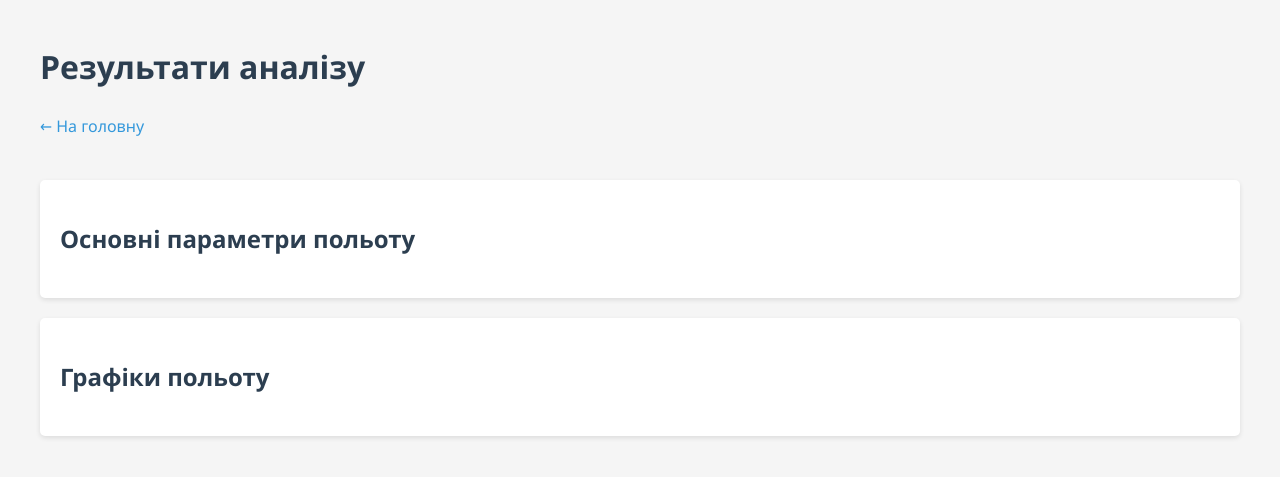
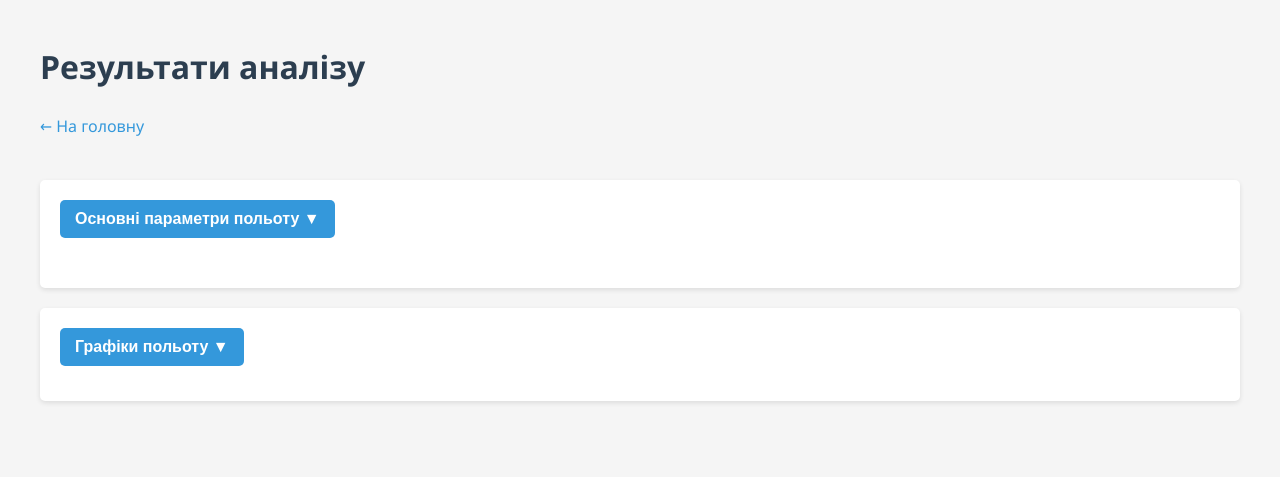
Before and after one commit to MarkKoval/Log-Analizer-ArduPilot, a Flask app: template templates/results.html in a window 1280 px wide. Shown: the top 477 px of the page. Run offline with Flask 3, Linux system fonts and the light colour scheme; the template is opened without the code that fills it, so the values that code supplies are empty; some libraries are stand-ins or nearby versions.

Commit message:
Update v.0.2.2 - Visual Control

```diff
--- a/static/css/styles.css
+++ b/static/css/styles.css
@@ -203,3 +203,42 @@ button[type="submit"]:hover {
         .js-plotly-plot .plotly text {
             font-family: 'Segoe UI', Tahoma, Geneva, Verdana, sans-serif !important;
         }
+
+.toggle-button {
+    display: inline-block;
+    padding: 10px 15px;
+    background: #3498db; /* як у file-upload label */
+    color: #fff;
+    border-radius: 5px;
+    cursor: pointer;
+    font-size: 16px;
+    font-weight: bold;
+    border: none;
+    margin-bottom: 15px;
+    transition: background 0.3s;
+    user-select: none;
+}
+
+.toggle-button:hover {
+    background: #2980b9;
+}
+
+.toggle-button:focus {
+    outline: none;
+}
+
+.section-content {
+    max-height: 2000px; /* достатньо високе значення, щоб вміст повністю поміщався */
+    overflow: hidden;
+    transition: max-height 0.4s ease;
+    /* opacity для плавності появи */
+    opacity: 1;
+    transition-property: max-height, opacity;
+}
+
+.section-content.collapsed {
+    max-height: 0;
+    opacity: 0;
+    padding: 0; /* опціонально, щоб прибрати відступи при згортанні */
+    margin: 0;
+}
--- a/templates/results.html
+++ b/templates/results.html
@@ -1,12 +1,21 @@
 <!DOCTYPE html>
 <html lang="uk">
 <head>
-    <meta charset="UTF-8">
-    <meta name="viewport" content="width=device-width, initial-scale=1.0">
+    <meta charset="UTF-8" />
+    <meta name="viewport" content="width=device-width, initial-scale=1" />
     <title>Результати аналізу</title>
-    <link rel="stylesheet" href="{{ url_for('static', filename='css/styles.css') }}">
-    <!-- Додаємо підтримку Plotly (вже включається автоматично, але можна додати для надійності) -->
+    <link rel="stylesheet" href="{{ url_for('static', filename='css/styles.css') }}" />
     <script src="https://cdn.plot.ly/plotly-latest.min.js"></script>
+    <style>
+        /* Приховуємо контент, якщо встановлено клас hidden */
+        .hidden {
+            max-height: 0 !important;
+            padding: 0 !important;
+            margin: 0 !important;
+            opacity: 0;
+            pointer-events: none;
+        }
+    </style>
 </head>
 <body>
     <div class="container">
@@ -14,7 +23,8 @@
         <a href="{{ url_for('upload_file') }}" class="back-link">← На головну</a>
 
         <div class="section">
-            <h2>Основні параметри польоту</h2>
+            <button class="toggle-button" data-target="basic-stats-content">Основні параметри польоту ▼</button>
+            <div id="basic-stats-content" class="section-content">
                 <div class="stats-grid">
                     {% for key, value in basic_stats.items() %}
                     <div class="stat-card">
@@ -24,9 +34,11 @@
                     {% endfor %}
                 </div>
             </div>
+        </div>
 
         <div class="section">
-            <h2>Графіки польоту</h2>
+            <button class="toggle-button" data-target="graphs-content">Графіки польоту ▼</button>
+            <div id="graphs-content" class="section-content">
                 <div class="graphs">
                     {% if graphs.altitude %}
                     <div class="graph-container">
@@ -54,5 +66,32 @@
                 </div>
             </div>
         </div>
+    </div>
+
+    <script>
+        // Пошук усіх кнопок toggle-button
+        const toggleButtons = document.querySelectorAll('.toggle-button');
+
+toggleButtons.forEach(button => {
+    button.addEventListener('click', () => {
+        const targetId = button.getAttribute('data-target');
+        const content = document.getElementById(targetId);
+        if (!content) return;
+
+        const isCollapsed = content.classList.contains('collapsed');
+
+        if (isCollapsed) {
+            // Розгорнути
+            content.classList.remove('collapsed');
+            button.textContent = button.textContent.replace('▲', '▼');
+        } else {
+            // Згорнути
+            content.classList.add('collapsed');
+            button.textContent = button.textContent.replace('▼', '▲');
+        }
+    });
+});
+
+    </script>
 </body>
 </html>
```
Also changed, not shown: analyzer.py (+4 -4 lines). Lines whose indentation alone changed are shown as unchanged.
